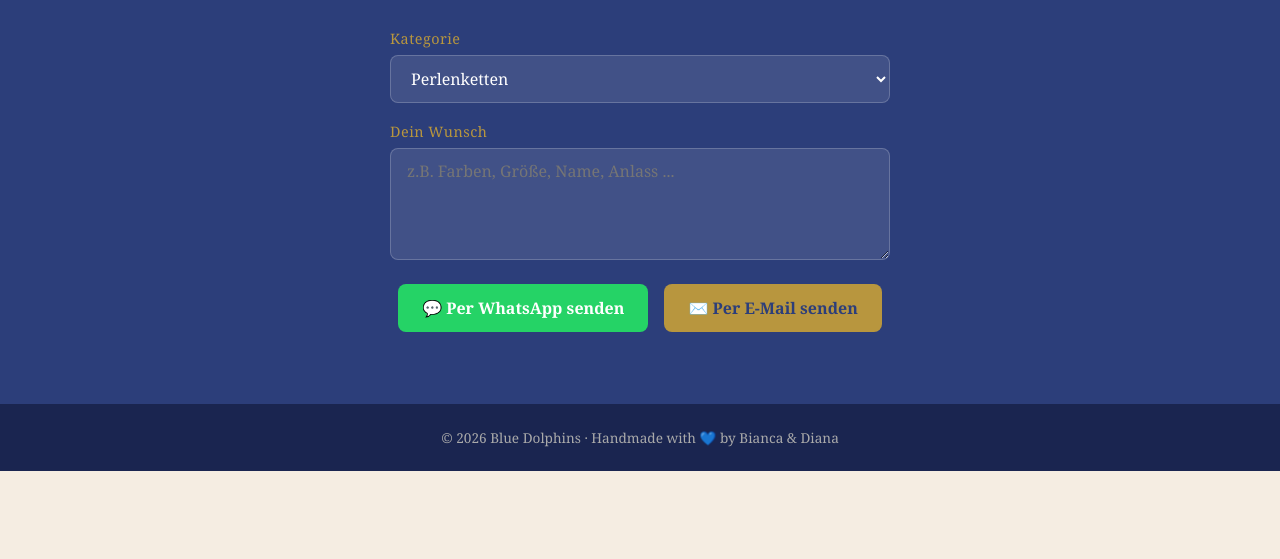
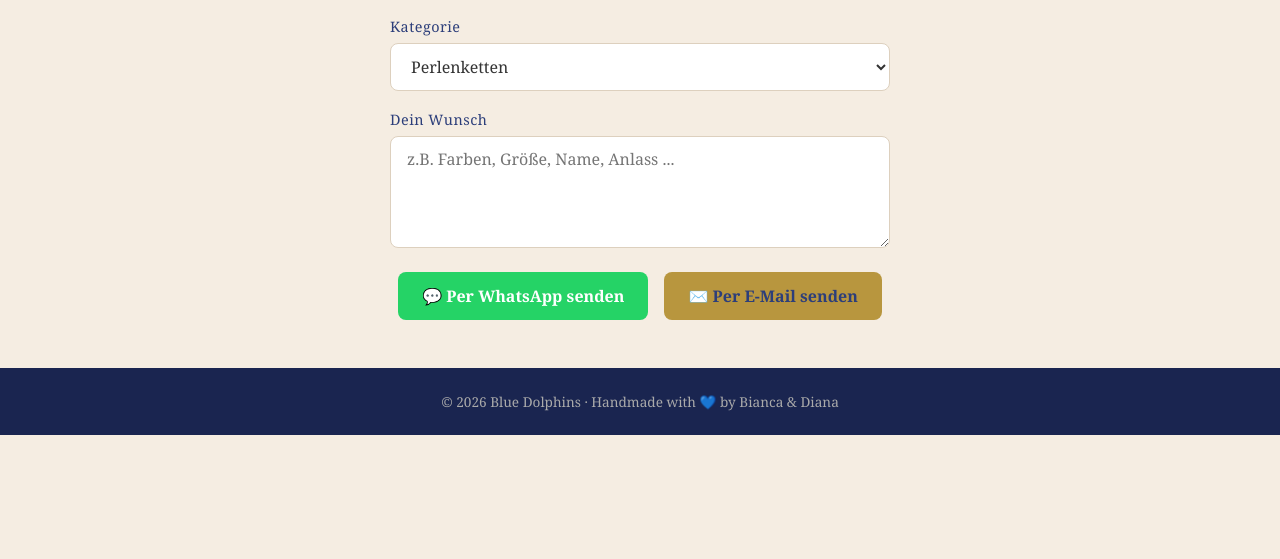
Before and after one commit to DieVukisHome/blue-dolphins, a plain HTML site: page auftrag.html in a window 1280 px wide. Shown: the part 241-800 px from the top of the page. Drawn offline with Linux system fonts and the light colour scheme.

Commit message:
Auftrag: cream background, fix form field styling, CSS v6

```diff
--- a/auftrag.html
+++ b/auftrag.html
@@ -4,7 +4,7 @@
   <meta charset="UTF-8">
   <meta name="viewport" content="width=device-width, initial-scale=1.0">
   <title>Auftrag – Blue Dolphins</title>
-  <link rel="stylesheet" href="style.css?v=5">
+  <link rel="stylesheet" href="style.css?v=6">
 </head>
 <body>
   <header>
@@ -23,7 +23,7 @@
     </div>
   </header>
   <main>
-    <div class="order-section">
+    <div class="page-content">
       <h1>Auftrag</h1>
       <p>Wähle eine Kategorie, beschreibe deinen Wunsch — wir melden uns so schnell wie möglich!</p>
 
--- a/style.css
+++ b/style.css
@@ -227,17 +227,16 @@
 .form-group textarea {
   width: 100%;
   padding: 0.7rem 1rem;
-  border: 1px solid rgba(255,255,255,0.2);
+  border: 1px solid #ddd0be;
   border-radius: 8px;
-  background: rgba(255,255,255,0.1);
-  color: var(--white);
+  background: var(--white);
+  color: var(--text);
   font-family: 'Georgia', serif;
   font-size: 1rem;
 }
 
-.form-group select option {
-  background: var(--navy);
-  color: var(--white);
+.form-group label {
+  color: var(--navy);
 }
 
 .form-group textarea {
```
Also changed, not shown: armbaender.html (+1 -1 lines), bestellen.html (+1 -1 lines), filzfiguren.html (+1 -1 lines), index.html (+1 -1 lines), lesezeichen.html (+1 -1 lines), perlenketten.html (+1 -1 lines), sticker.html (+1 -1 lines).
